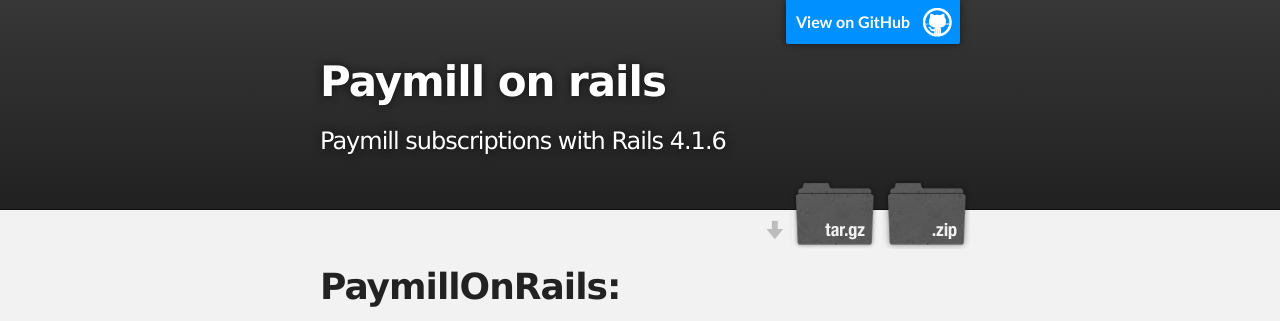
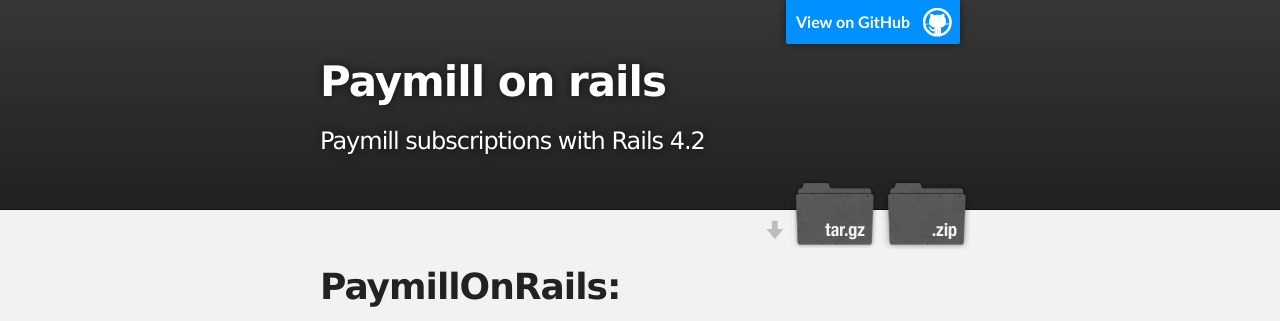
Before and after one commit to lgs/paymill_on_rails, a Jekyll site: the page built from index.md, in a window 1280 px wide and 900 px high. Shown: the top 321 px of the window. Built offline with Jekyll 4.4.1, drawn with Linux system fonts in a browser that asks for light colours; nearby versions of some CDN libraries; Markdown is read by kramdown in place of the engine named in the settings.

Commit message:
bump subtitle & metadata to Rails 4.2

```diff
--- a/_layouts/index.html
+++ b/_layouts/index.html
@@ -24,7 +24,7 @@
           <a id="forkme_banner" href="https://github.com/lgs/paymill_on_rails">View on GitHub</a>
 
           <h1 id="project_title">Paymill on rails</h1>
-          <h2 id="project_tagline">Paymill subscriptions with Rails 4.1.6</h2>
+          <h2 id="project_tagline">Paymill subscriptions with Rails 4.2</h2>
 
             <section id="downloads">
               <a class="zip_download_link" href="https://github.com/lgs/paymill_on_rails/zipball/master">Download this project as a .zip file</a>
```
